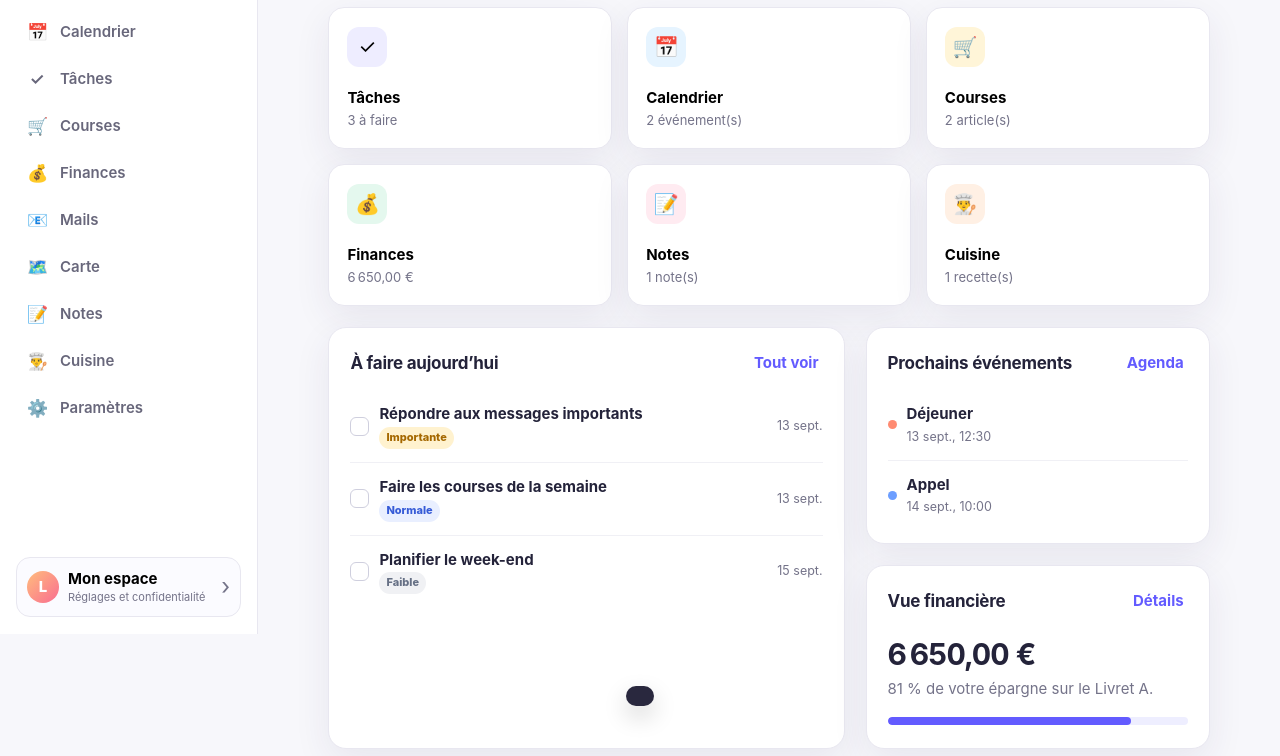
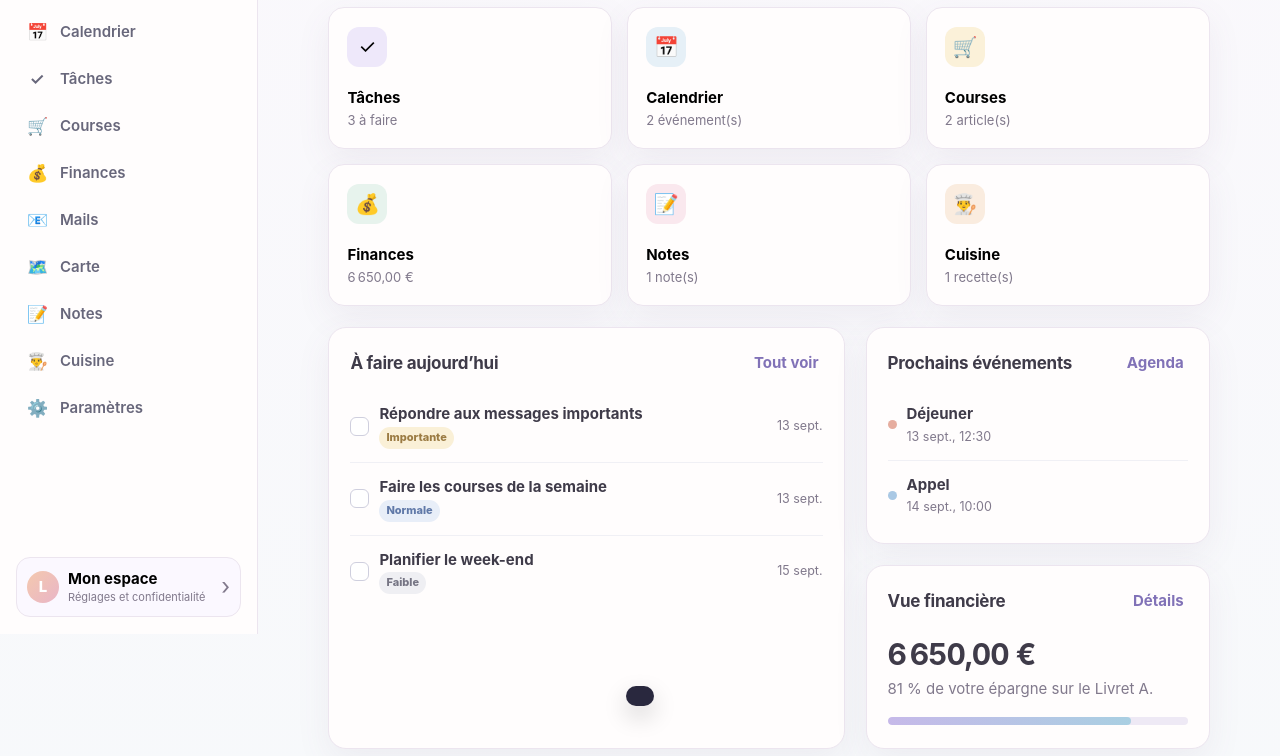
Before and after one commit to Lilianlartigue/mon-assistant, a website: page index.html in a window 1280 px wide. Shown: the part 166-922 px from the top of the page. Drawn offline with Linux system fonts and the light colour scheme; no server answers.

Commit message:
Enable pastel theme

```diff
--- a/index.html
+++ b/index.html
@@ -3,12 +3,13 @@
   <head>
     <meta charset="UTF-8" />
     <meta name="viewport" content="width=device-width, initial-scale=1.0" />
-    <meta name="theme-color" content="#635bff" />
+    <meta name="theme-color" content="#cfc3ef" />
     <meta name="description" content="Mon assistant personnel : tâches, budget, calendrier et notes." />
     <link rel="manifest" href="manifest.webmanifest" />
     <link rel="icon" href="icon.svg" type="image/svg+xml" />
     <title>Mon assistant</title>
     <link rel="stylesheet" href="styles.css" />
+    <link rel="stylesheet" href="pastel.css" />
   </head>
   <body>
     <div class="app-shell">
```
